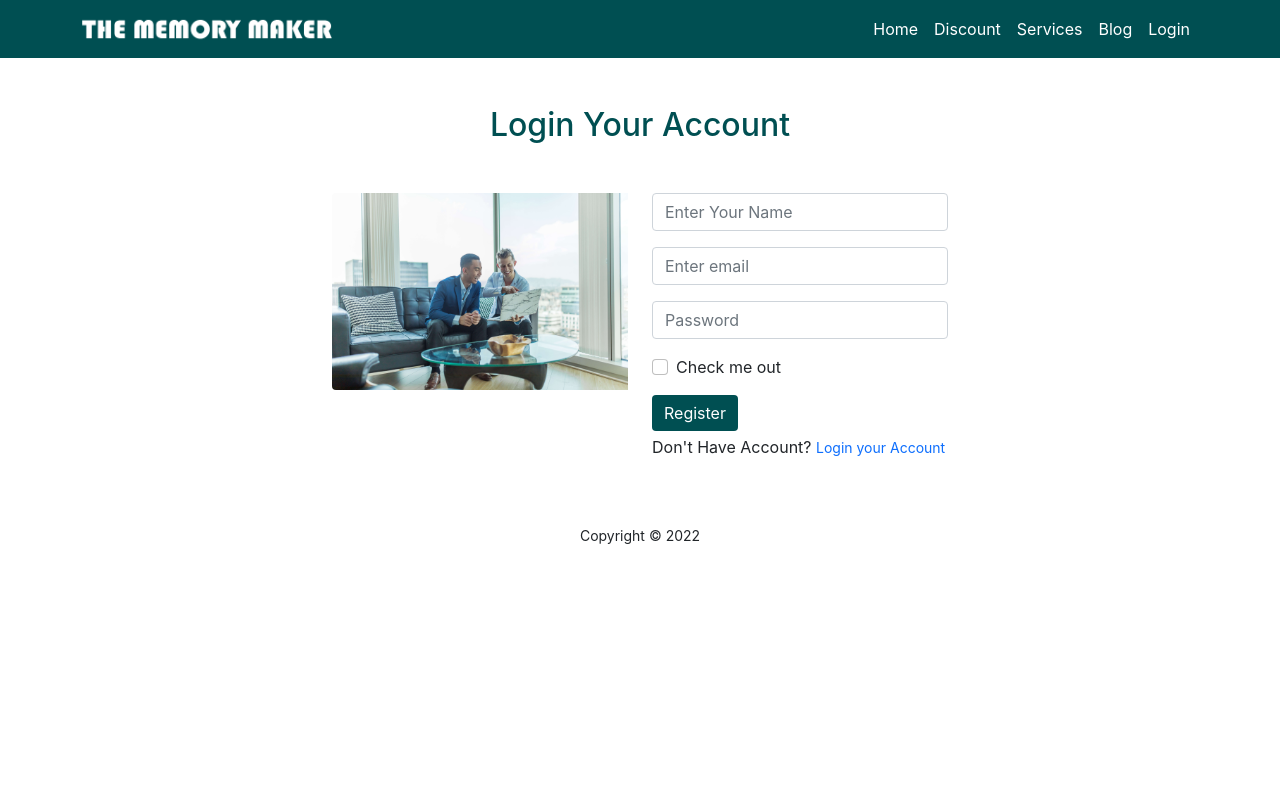
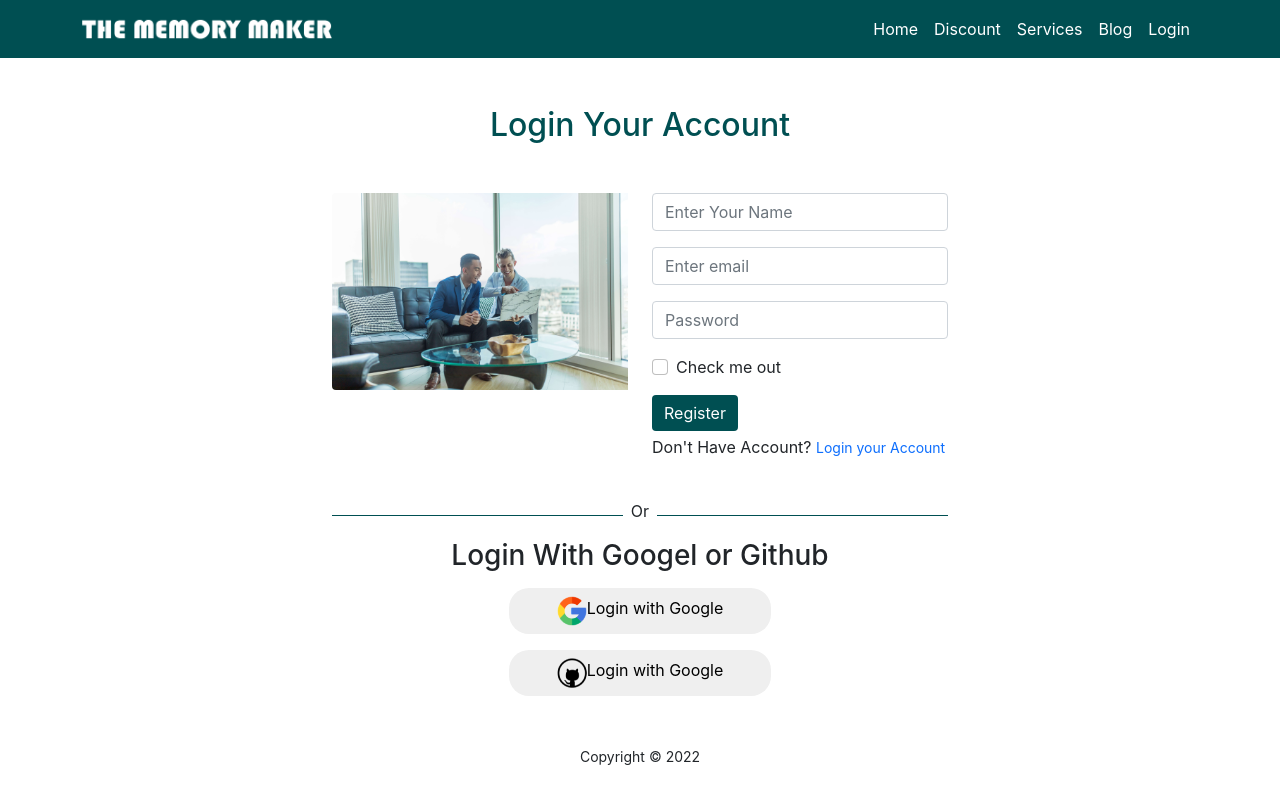
Before and after one commit to shahin7333/independent-service-provider, a React (Create React App) app: page /register in a window 1280 px wide. Shown: the top 804 px of the page. Built offline with nearby package versions, Linux system fonts and the light colour scheme; no server answers.

Commit message:
google and github btn added

```diff
--- a/src/Pages/HiringInfo/HiringInfo.js
+++ b/src/Pages/HiringInfo/HiringInfo.js
@@ -7,7 +7,7 @@ const HiringInfo = () => {
     return (
         <div className='text-center mt-5'>
             <h2 className='hiring-info'>{hiringTopic}</h2>
-            <p>Your {hiringTopic} request of hiring will be activate after clicking the checkout button. And we will contact with you very soon.</p>
+            <p>Your <b className='hiring-info'>{hiringTopic}</b> request of hiring will be activate after clicking the checkout button. And we will contact with you very soon.</p>
             <p><span>Thanks for hiring.</span></p>
             <Link to="/checkout">
             <button className='checkout-btn text-white rounded border-0 py-2 px-5'>Checkout</button>
--- a/src/Pages/Home/Discount/Discount.js
+++ b/src/Pages/Home/Discount/Discount.js
@@ -9,7 +9,7 @@ const Discount = () => {
            <div className='row'>
 
             <div className='col-lg-6 col-md-6 col-sm-12'>
-            <h4 className='highlight text-center mt-5'>DISCOUNT?</h4>
+            <h4 className='highlight text-center mt-5'>Discount?</h4>
             <p>You are new in my site? Do you want to hire me for your business? Get <b className='highlight'>35%</b> discount for the first time Hiring me. This offer only for the new Member and this offer only get for the first hiring.</p>
         </div>
         <div className='col-lg-6 col-md-6 col-sm-12'>
--- a/src/Pages/Home/Header/Header.js
+++ b/src/Pages/Home/Header/Header.js
@@ -1,26 +1,47 @@
-import React from 'react';
-import { Container, Nav, Navbar} from 'react-bootstrap';
-import { Link } from 'react-router-dom';
-import logo from '../../../img/logo/logo.png';
+import { signOut } from 'firebase/auth'
+import React from 'react'
+import { Container, Nav, Navbar } from 'react-bootstrap'
+import { useAuthState } from 'react-firebase-hooks/auth'
+import { Link } from 'react-router-dom'
+import auth from '../../../firebase.init'
+import logo from '../../../img/logo/logo.png'
 
 import './Header.css'
 
 const Header = () => {
+  const [user] = useAuthState(auth);
+  const handleLogOut=()=>{
+      signOut(auth);
+  }
   return (
-    <Navbar className='nav-bar' sticky='top' collapseOnSelect expand="lg">
+    <Navbar className="nav-bar" sticky="top" collapseOnSelect expand="lg">
       <Container>
-        <Navbar.Brand className='logo-nav text-white' as={Link} to="/"><img height='30' src={logo} alt="" /></Navbar.Brand>
+        <Navbar.Brand className="logo-nav text-white" as={Link} to="/">
+          <img height="30" src={logo} alt="" />
+        </Navbar.Brand>
         <Navbar.Toggle aria-controls="responsive-navbar-nav" />
         <Navbar.Collapse id="responsive-navbar-nav">
           <Nav className="me-auto text-white"></Nav>
           <Nav>
-            <Nav.Link className='text-white' as={Link} to="/home">Home</Nav.Link>
-            <Nav.Link className='text-white' href="home#discount">Discount</Nav.Link>
-            <Nav.Link className='text-white' href="home#services">
-             Services
+            <Nav.Link className="text-white" as={Link} to="/home">
+              Home
             </Nav.Link>
-            <Nav.Link className='text-white' as={Link} to="/blog">Blog</Nav.Link>
-            <Nav.Link className='text-white' as={Link} to="/login">Login</Nav.Link>
+            <Nav.Link className="text-white" href="home#discount">
+              Discount
+            </Nav.Link>
+            <Nav.Link className="text-white" href="home#services">
+              Services
+            </Nav.Link>
+            <Nav.Link className="text-white" as={Link} to="/blog">
+              Blog
+            </Nav.Link>
+            {user ? (
+              <a onClick={handleLogOut} className='text-decoration-none mt-2 ms-2 text-white' href="">Log Out</a>
+            ) : (
+              <Nav.Link className="text-white" as={Link} to="/login">
+                Login
+              </Nav.Link>
+            )}
           </Nav>
         </Navbar.Collapse>
       </Container>
--- a/src/Pages/Login/Login/Login.js
+++ b/src/Pages/Login/Login/Login.js
@@ -1,9 +1,10 @@
 import React, { useRef } from 'react'
 import { Button, Form } from 'react-bootstrap'
 import { useSignInWithEmailAndPassword } from 'react-firebase-hooks/auth'
-import { useNavigate } from 'react-router-dom'
+import { useLocation, useNavigate } from 'react-router-dom'
 import auth from '../../../firebase.init'
 import login from '../../../img/login/login.jpg'
+import SocialLogin from '../SocialLogin/SocialLogin'
 import './Login.css'
 
 const Login = () => {
@@ -17,6 +18,9 @@ const Login = () => {
   const passRef = useRef('')
   const navigate = useNavigate()
 
+  const location=useLocation();
+  let from = location.state?.from?.pathname || "/";
+
 
   const handleLogin = (e) => {
     e.preventDefault()
@@ -28,7 +32,7 @@ const Login = () => {
     navigate('/register');
   }
   if(user){
-      navigate('/home')
+    navigate(from, { replace: true });
   }
   return (
     <div className="container mx-auto w-50">
@@ -75,7 +79,9 @@ const Login = () => {
                 Register an Account
               </small>
             </p>
+
           </div>
+          <SocialLogin></SocialLogin>
         </div>
       </div>
     </div>
--- /dev/null
+++ b/src/Pages/Login/SocialLogin/SocialLogin.css
@@ -0,0 +1,7 @@
+.line-or{
+    height: 1px;
+    background-color: rgb(0, 79, 82);
+}
+.btn-btn{
+    border-radius: 20px;
+}
--- /dev/null
+++ b/src/Pages/Login/SocialLogin/SocialLogin.js
@@ -0,0 +1,46 @@
+import React from 'react'
+import './SocialLogin.css'
+import google from '../../../img/google/google.png'
+import github from '../../../img/github/github.png'
+import { useSignInWithGoogle } from 'react-firebase-hooks/auth'
+import auth from '../../../firebase.init'
+import { useNavigate } from 'react-router-dom'
+
+const SocialLogin = () => {
+  const [signInWithGoogle, user, loading, error] = useSignInWithGoogle(auth)
+  const navigate = useNavigate()
+
+  if (error) {
+    return (
+      <div>
+        <p className="text-danger">Error: {error.message}</p>
+      </div>
+    )
+  }
+  if (user) {
+    navigate('/home')
+  }
+  return (
+    <div>
+      <div className="d-flex align-aitems-center">
+        <div className="line-or w-50 mt-3"></div>
+        <p className="px-2">Or</p>
+        <div className="line-or w-50 mt-3"></div>
+      </div>
+      <div>
+        <h3 className="text-center">Login With Googel or Github</h3>
+        <button
+          onClick={() => signInWithGoogle()}
+          className="btn-btn text-items-center d-flex mx-auto border-0  py-2 px-5 mt-3"
+        >
+          <img src={google} alt="" /> Login with Google
+        </button>
+        <button className="btn-btn text-items-center d-flex mx-auto border-0  py-2 px-5 mt-3">
+          <img src={github} alt="" /> Login with Google
+        </button>
+      </div>
+    </div>
+  )
+}
+
+export default SocialLogin
--- a/src/Pages/Register/Register/Register.js
+++ b/src/Pages/Register/Register/Register.js
@@ -5,6 +5,7 @@ import register from '../../../img/register/register.jpg'
 import { useCreateUserWithEmailAndPassword } from 'react-firebase-hooks/auth';
 import './Register.css'
 import auth from '../../../firebase.init';
+import SocialLogin from '../../Login/SocialLogin/SocialLogin';
 
 const Register = () => {
     const [
@@ -86,6 +87,7 @@ createUserWithEmailAndPassword(email,pass);
             </small>
           </p>
         </div>
+        <SocialLogin></SocialLogin>
       </div>
     </div>
   </div>
```
Also changed, not shown: src/img/github/github.png (added), src/img/google/google.png (added).
